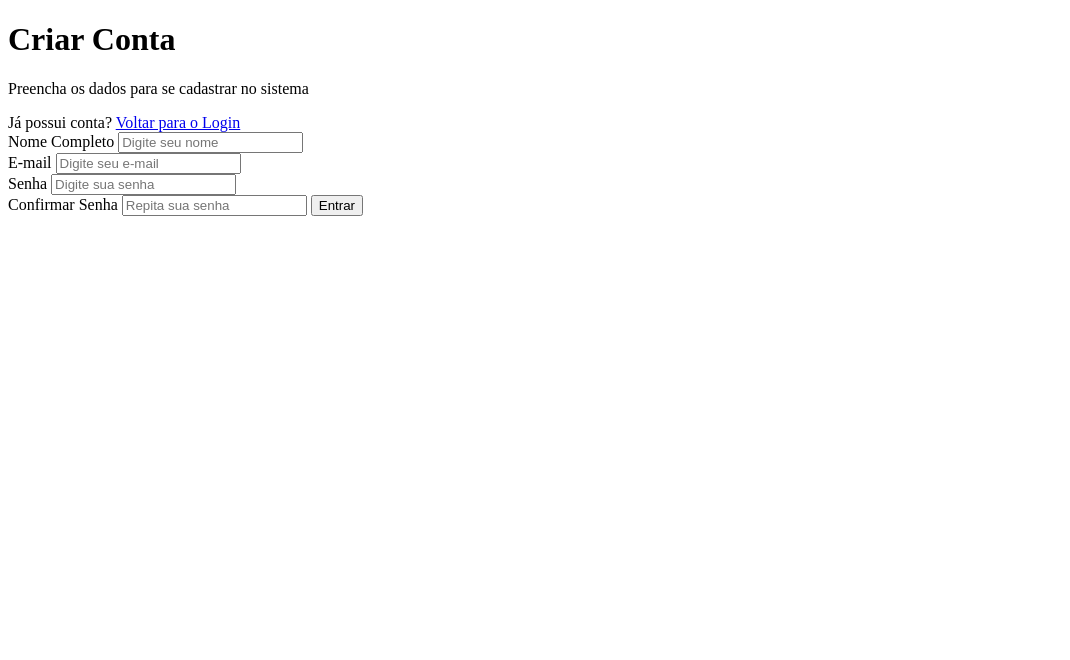
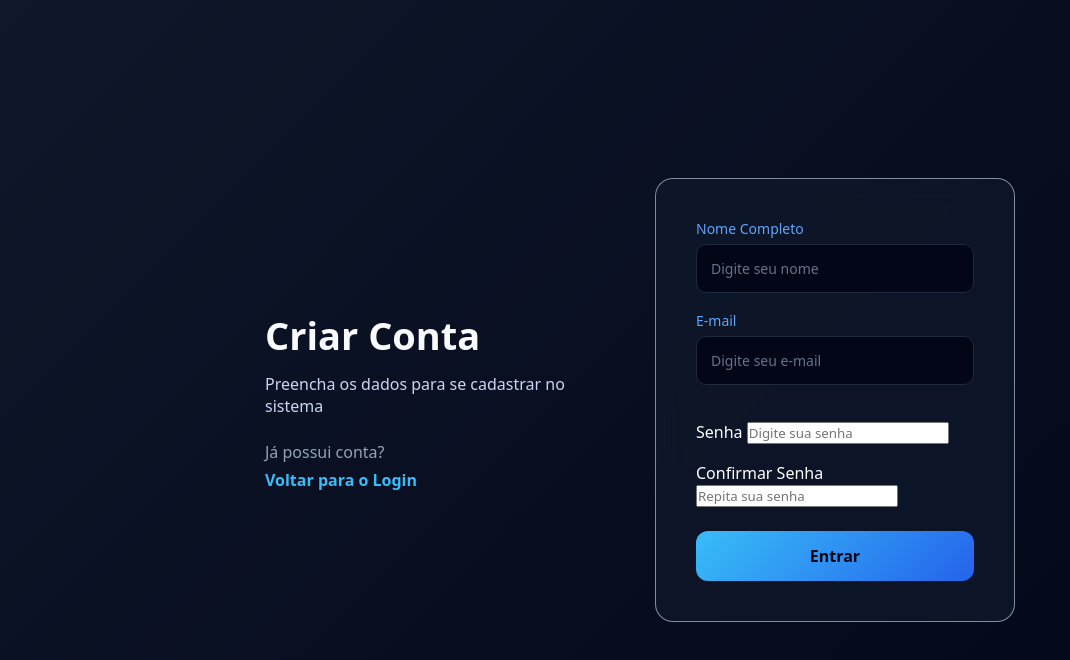
Before and after one commit to 26leandro/Projeto_Login_Systen, a website: page frontend/register.html in a window 1280 px wide. Shown: the whole page, without its empty margins (0-1070 px from the left). Drawn offline with Linux system fonts and the light colour scheme; a web font is replaced by a local one.

Commit message:
Estilizando Register

```diff
--- /dev/null
+++ b/frontend/css/style_stregister.css
@@ -0,0 +1,116 @@
+*{
+    margin: 0;
+    padding: 0;
+    box-sizing: border-box;
+    font-family: "Vampiro One", system-ui;
+}
+body{
+    height: 100vh;
+    margin: 0;
+    background: linear-gradient(135deg, #0f172a, #020617);
+    display: flex;
+    justify-content: center;
+    align-items: center;
+    color: #fff;
+    }
+
+.register-wrapper{
+    display: flex;
+    gap: 70px;
+    align-items: center;
+}
+
+.register_info{
+    max-width: 320px;
+}
+
+.register_info h1{
+    font-size: 38px;
+    margin-bottom: 12px;
+    color: #f9fafb;
+}
+
+.register_info p{
+    font-size: 16px;
+    color: #cbd5f5;
+    margin-bottom: 24px;
+}
+
+.register_info span{
+    display: block;
+    margin-bottom: 6px;
+    color: #94a3b8;
+}
+
+.register_info a{
+    color: #38bdf8;
+    text-decoration: none;
+    font-weight: 600;
+
+}
+
+.register_info a:hover{
+    text-decoration: underline;
+}
+
+.register-card{
+    background: rgb(15,23,42,0.85);
+    backdrop-filter: blur(14px);
+    padding: 40px;
+    border-radius: 18px;
+    width: 360px;
+    box-shadow: 0 25px 60px rgba(0,0,0,0,6);
+    border: 1px solid rgba(148,163,184,0.85);
+}
+
+.input-group{
+    display: flex;
+    flex-direction: column;
+    margin-bottom: 18px;
+}
+
+.input-group label{
+    font-size: 14px;
+    margin-bottom: 6px;
+    color: #60a5fa;
+}
+
+.input-group input{
+    padding: 14px;
+    border-radius: 10px;
+    border: 1px solid #1e293b;
+    background-color: #020617;
+    color: #f1f5f9;
+    font-size: 14px;
+    outline: none;
+    transition: border 0.3s, box-shadow 0.3s;
+}
+
+.input-group input::placeholder{
+    color: #64748b;
+}
+
+.input-group input:focus{
+    border-color: #38bdf8;
+    box-shadow: 0 0 0 2px rgba(56,189,248,0.3);
+}
+
+button{
+    margin-top: 24px;
+    width: 100%;
+    padding: 14px;
+    border: none;
+    border-radius: 12px;
+    background: linear-gradient(135deg, #38bdf8, #2563eb);
+    color: #020617;
+    font-weight: 700;
+    font-size: 16px;
+    cursor: pointer;
+    transition: transform 0.2s, box-shadow 0.2s;
+
+}
+
+button:hover{
+    transform: translate(-2px);
+    box-shadow: 0 12px rgba(37, 99, 235, 0.5);
+}
--- a/frontend/register.html
+++ b/frontend/register.html
@@ -4,6 +4,8 @@
     <meta charset="UTF-8">
     <meta name="viewport" content="width=device-width, initial-scale=1.0">
     <title>Criar Conta</title>
+    <link rel="stylesheet" href="./css/style_stregister.css">
+    <link href="https://fonts.googleapis.com/css2?family=Vampiro+One&display=swap" rel="stylesheet">
 </head>
 <body>
 
@@ -20,23 +22,23 @@
         <section class="register-card">
             <form id="registerForm">
 
-            <div class="imput-group">
+            <div class="input-group">
             <label >Nome Completo</label>
             <input type="text" placeholder="Digite seu nome">
             </div>
 
-            <div class="imput-group">
+            <div class="input-group">
 
             <label for="e-mail">E-mail</label>
             <input id="e-mail=" type="text" placeholder="Digite seu e-mail">
             </div>
 
-            <div class="imput-group"></div>
+            <div class="input-group"></div>
             <label>Senha</label>
             <input type="password" placeholder="Digite sua senha">
             </div>
 
-             <div class="imput-group"></div>
+             <div class="input-group"></div>
             <label>Confirmar Senha</label>
             <input type="password" placeholder="Repita sua senha">
             </div>
```
